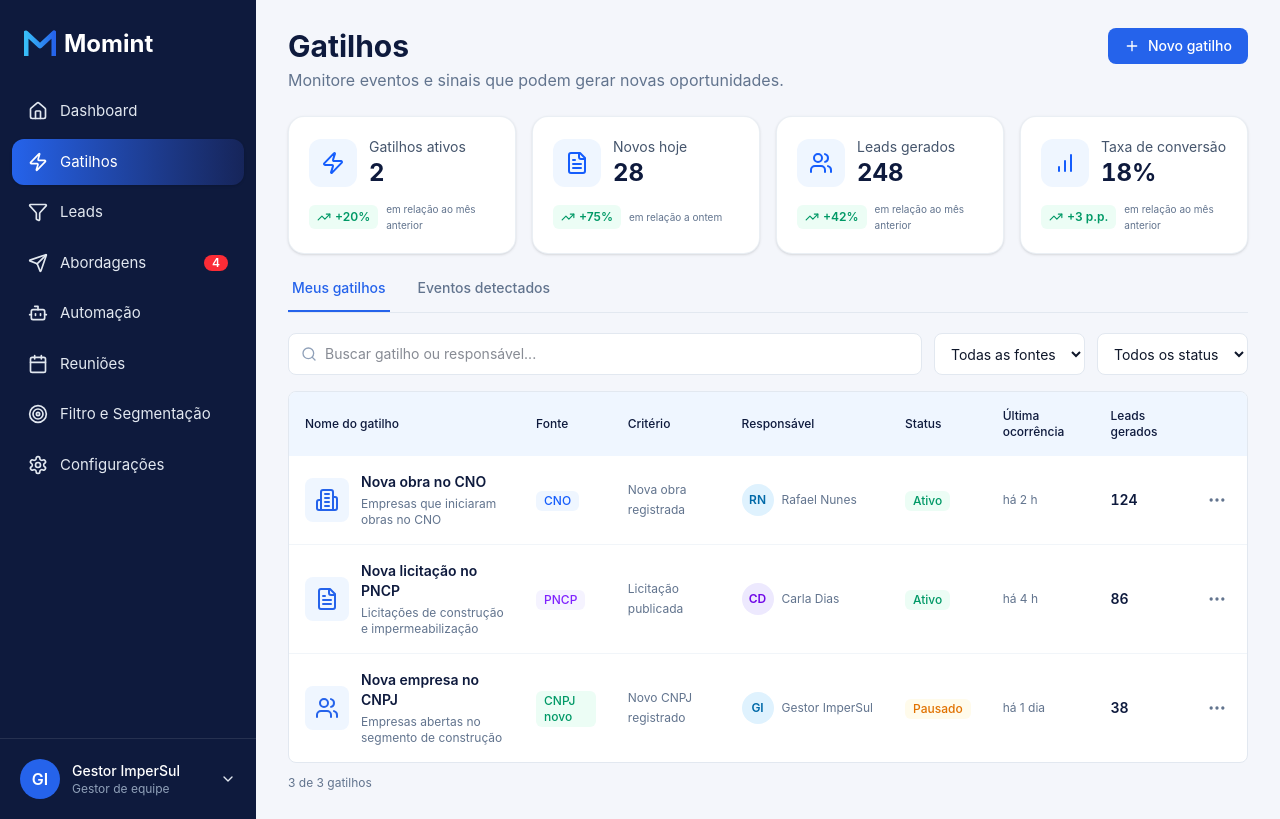
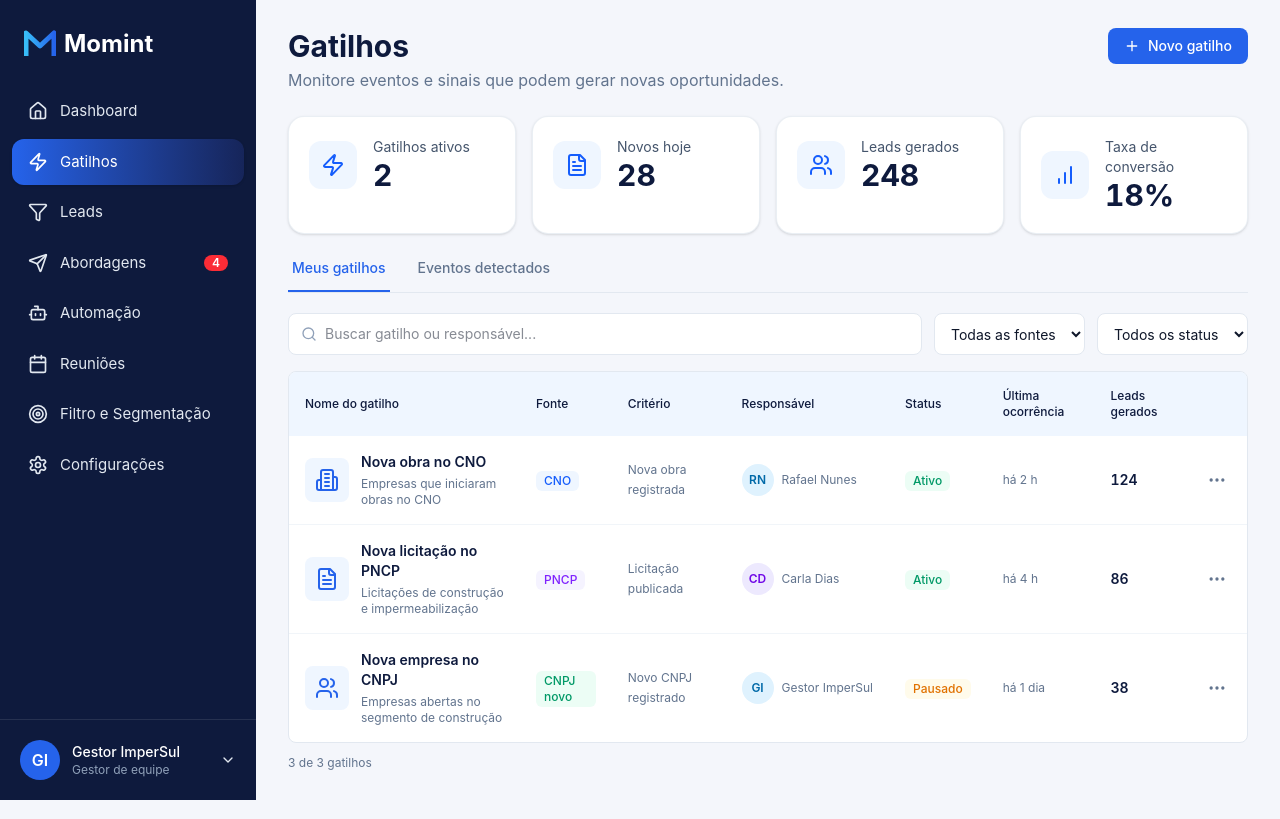
Before and after one commit to Christianleineker/momint, a Next.js app in the folder apps/web/: page /gatilhos in a window 1280 px wide. Built offline with nearby package versions, Linux system fonts and the light colour scheme.

Commit message:
style(gatilhos): remove comparativos abaixo das métricas

```diff
--- a/apps/web/src/app/(app)/gatilhos/page.tsx
+++ b/apps/web/src/app/(app)/gatilhos/page.tsx
@@ -109,10 +109,10 @@ export default function GatilhosPage() {
         acoes={<Botao disabled={!carregado} onClick={novoGatilho}><Plus className="h-4 w-4" /> Novo gatilho</Botao>}
       />
       <div className="mb-6 grid gap-4 md:grid-cols-2 xl:grid-cols-4">
-        <Metrica icone={Zap} rotulo="Gatilhos ativos" valor={carregado ? String(gatilhos.filter((g) => g.ativo).length) : "..."} tom="azul" comparacao={{ variacao: "+20%", periodo: "em relação ao mês anterior" }} />
-        <Metrica icone={FileText} rotulo="Novos hoje" valor={String(INDICADORES_DEMO.novosHoje)} tom="azul" comparacao={{ variacao: "+75%", periodo: "em relação a ontem" }} />
-        <Metrica icone={Users} rotulo="Leads gerados" valor={carregado ? gatilhos.reduce((soma, g) => soma + g.leads, 0).toLocaleString("pt-BR") : "..."} tom="azul" comparacao={{ variacao: "+42%", periodo: "em relação ao mês anterior" }} />
-        <Metrica icone={ChartNoAxesColumnIncreasing} rotulo="Taxa de conversão" valor={INDICADORES_DEMO.taxaConversao} tom="azul" comparacao={{ variacao: "+3 p.p.", periodo: "em relação ao mês anterior" }} />
+        <Metrica icone={Zap} rotulo="Gatilhos ativos" valor={carregado ? String(gatilhos.filter((g) => g.ativo).length) : "..."} tom="azul" />
+        <Metrica icone={FileText} rotulo="Novos hoje" valor={String(INDICADORES_DEMO.novosHoje)} tom="azul" />
+        <Metrica icone={Users} rotulo="Leads gerados" valor={carregado ? gatilhos.reduce((soma, g) => soma + g.leads, 0).toLocaleString("pt-BR") : "..."} tom="azul" />
+        <Metrica icone={ChartNoAxesColumnIncreasing} rotulo="Taxa de conversão" valor={INDICADORES_DEMO.taxaConversao} tom="azul" />
       </div>
       <div className="mb-5 flex gap-6 border-b border-slate-200" role="tablist" aria-label="Visualizações de gatilhos">
         {[{ id: "gatilhos", nome: "Meus gatilhos" }, { id: "eventos", nome: "Eventos detectados" }].map(({ id, nome }) => (
```
